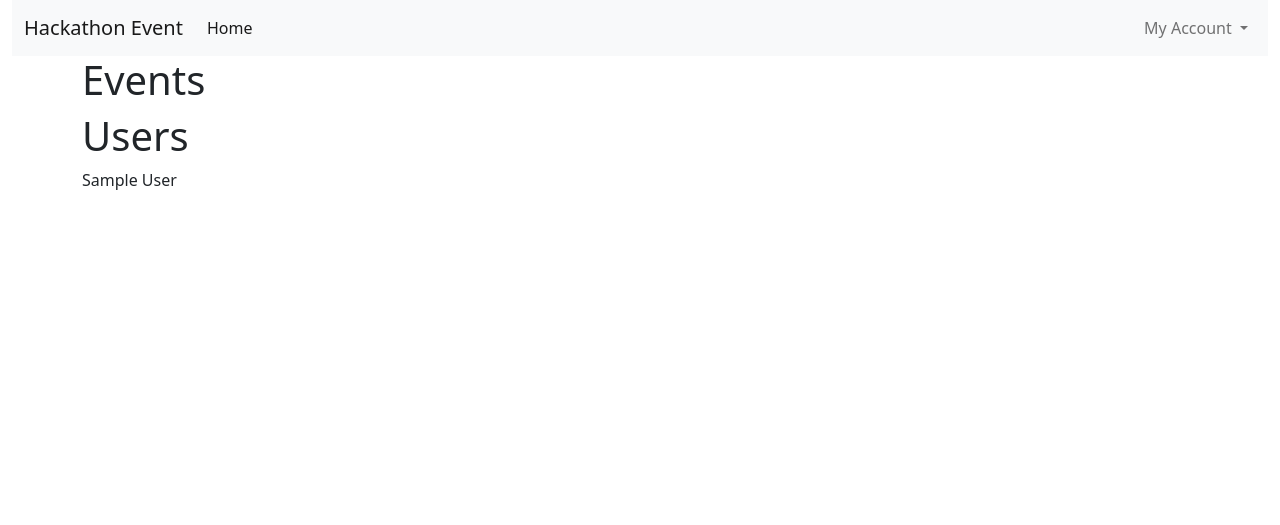
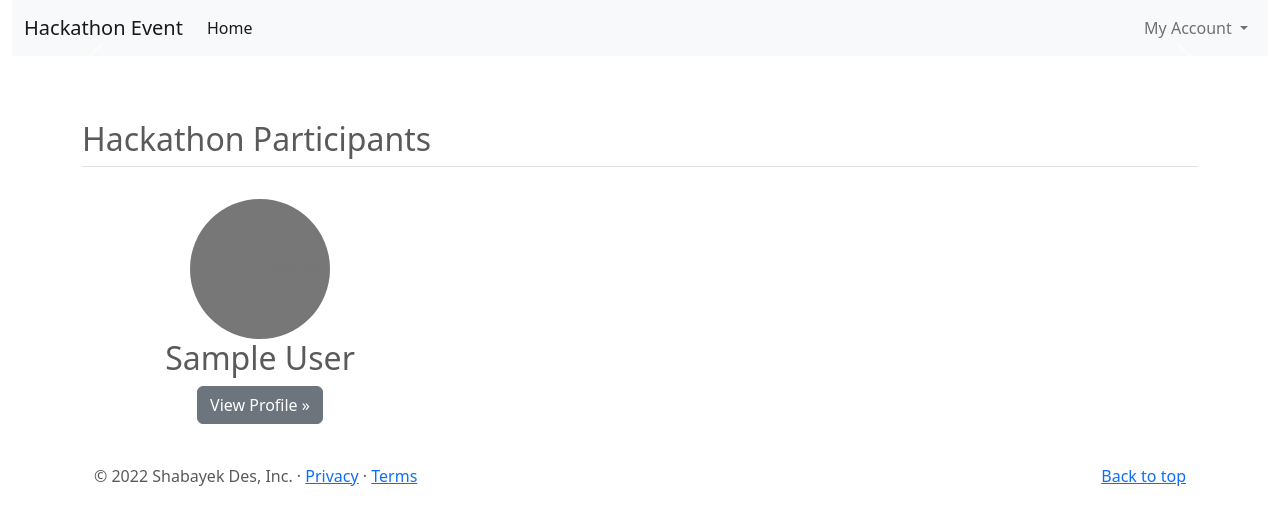
Before and after one commit to shabayekdes/django-event, a Django app: page / in a window 1280 px wide. Shown: the top 525 px of the page. Run offline with Django 4.2, Linux system fonts and the light colour scheme; the visitor is signed in with stand-in values (Sample User, id 1); data comes from the database, SQL or seed files in the repository; data that the repository does not hold is empty.

Commit message:
Add style for home page

```diff
--- a/accounts/views.py
+++ b/accounts/views.py
@@ -12,9 +12,11 @@ def home_page(request):
     users = User.objects.filter(hackathon_participant=True)
     events = Event.objects.all()
 
+    print()
     context = {
         'users': users,
-        'events': events
+        'events': events,
+        'events_range': range(events.count())
     }
     return render(request, 'home.html', context)
 
--- a/static/css/style.css
+++ b/static/css/style.css
@@ -0,0 +1,83 @@
+/* GLOBAL STYLES
+-------------------------------------------------- */
+/* Padding below the footer and lighter body text */
+
+body {
+    color: #5a5a5a;
+}
+
+
+/* CUSTOMIZE THE CAROUSEL
+-------------------------------------------------- */
+
+/* Carousel base class */
+.carousel {
+    margin-bottom: 4rem;
+}
+
+/* Since positioning the image, we need to help out the caption */
+.carousel-caption {
+    bottom: 3rem;
+    z-index: 10;
+}
+
+/* Declare heights because of positioning of img element */
+.carousel-item {
+    height: 32rem;
+}
+
+
+/* MARKETING CONTENT
+-------------------------------------------------- */
+
+/* Center align the text within the three columns below the carousel */
+.marketing .col-lg-4 {
+    margin-bottom: 1.5rem;
+    text-align: center;
+}
+
+/* rtl:begin:ignore */
+.marketing .col-lg-4 p {
+    margin-right: .75rem;
+    margin-left: .75rem;
+}
+
+/* rtl:end:ignore */
+
+
+/* Featurettes
+------------------------- */
+
+.featurette-divider {
+    margin: 5rem 0; /* Space out the Bootstrap <hr> more */
+}
+
+/* Thin out the marketing headings */
+/* rtl:begin:remove */
+.featurette-heading {
+    letter-spacing: -.05rem;
+}
+
+/* rtl:end:remove */
+
+/* RESPONSIVE CSS
+-------------------------------------------------- */
+
+@media (min-width: 40em) {
+    /* Bump up size of carousel content */
+    .carousel-caption p {
+        margin-bottom: 1.25rem;
+        font-size: 1.25rem;
+        line-height: 1.4;
+    }
+
+    .featurette-heading {
+        font-size: 50px;
+    }
+}
+
+@media (min-width: 62em) {
+    .featurette-heading {
+        margin-top: 7rem;
+    }
+}
--- a/templates/home.html
+++ b/templates/home.html
@@ -2,27 +2,63 @@
 
 {% block content %}
 
-    <section>
-        <div>
-            <h1>Events</h1>
-            <div id="events--lists">
-                {% for event in events %}
-                    <a href="{% url 'show_event' event.id %}">
-                        <div>{{ event.name }}</div>
-                    </a>
-                {% endfor %}
-            </div>
+    <div id="myCarousel" class="carousel slide" data-bs-ride="carousel">
+        <div class="carousel-indicators">
+            {% for i in events_range %}
+                <button type="button" data-bs-target="#myCarousel"
+                        data-bs-slide-to="{{ i }}" {% if forloop.first %}class="active" aria-current="true"{% endif %}
+                        aria-label="Slide {{ i }}"></button>
+            {% endfor %}
         </div>
-    </section>
-    <section>
-        <div>
-            <h1>Users</h1>
-            <div id="users--lists">
-                {% for user in users %}
-                    {{ user.name }}
-                {% endfor %}
-            </div>
+        <div class="carousel-inner">
+            {% for event in events %}
+                <div class="carousel-item{{ forloop.first|yesno:" active," }}">
+                    <svg class="bd-placeholder-img" width="100%" height="100%" xmlns="http://www.w3.org/2000/svg"
+                         aria-hidden="true" preserveAspectRatio="xMidYMid slice" focusable="false">
+                        <rect width="100%" height="100%" fill="#777"/>
+                    </svg>
+
+                    <div class="container">
+                        <div class="carousel-caption text-start">
+                            <h1>{{ event.name }}</h1>
+                            <p><a class="btn btn-lg btn-primary" href="{% url 'show_event' event.id %}">Show Event</a>
+                            </p>
+                        </div>
+                    </div>
+                </div>
+            {% endfor %}
         </div>
-    </section>
+        <button class="carousel-control-prev" type="button" data-bs-target="#myCarousel" data-bs-slide="prev">
+            <span class="carousel-control-prev-icon" aria-hidden="true"></span>
+            <span class="visually-hidden">Previous</span>
+        </button>
+        <button class="carousel-control-next" type="button" data-bs-target="#myCarousel" data-bs-slide="next">
+            <span class="carousel-control-next-icon" aria-hidden="true"></span>
+            <span class="visually-hidden">Next</span>
+        </button>
+    </div>
+    <!-- Marketing messaging and featurettes
+================================================== -->
+    <!-- Wrap the rest of the page in another container to center all the content. -->
+
+    <div class="container marketing">
+        <h2 class="pb-2 border-bottom">Hackathon Participants</h2><br />
+        <!-- Three columns of text below the carousel -->
+        <div class="row">
+            {% for user in users %}
+                <div class="col-lg-4">
+                    <svg class="bd-placeholder-img rounded-circle" width="140" height="140"
+                         xmlns="http://www.w3.org/2000/svg" role="img" aria-label="Placeholder: 140x140"
+                         preserveAspectRatio="xMidYMid slice" focusable="false"><title>Placeholder</title>
+                        <rect width="100%" height="100%" fill="#777"/>
+                        <text x="50%" y="50%" fill="#777" dy=".3em">140x140</text>
+                    </svg>
+
+                    <h2 class="fw-normal">{{ user.name }}</h2>
+                    <p><a class="btn btn-secondary" href="{% url 'user_details' user.id %}">View Profile &raquo;</a></p>
+                </div><!-- /.col-lg-4 -->
+            {% endfor %}
+
+        </div><!-- /.row -->
 
 {% endblock %}
--- a/templates/main.html
+++ b/templates/main.html
@@ -16,12 +16,19 @@
 </head>
 <body>
 <div class="container-fluid">
-    {% include 'navbar.html' %}
+    <header>
+        {% include 'navbar.html' %}
+    </header>
 </div>
-<div class="container">
+<main>
     {% block content %}
     {% endblock content %}
-</div>
+    <!-- FOOTER -->
+    <footer class="container">
+        <p class="float-end"><a href="#">Back to top</a></p>
+        <p>&copy; 2022 Shabayek Des, Inc. &middot; <a href="#">Privacy</a> &middot; <a href="#">Terms</a></p>
+    </footer>
+</main>
 <script src="https://cdn.jsdelivr.net/npm/@popperjs/core@2.11.6/dist/umd/popper.min.js"
         integrity="sha384-oBqDVmMz9ATKxIep9tiCxS/Z9fNfEXiDAYTujMAeBAsjFuCZSmKbSSUnQlmh/jp3"
         crossorigin="anonymous"></script>
```
